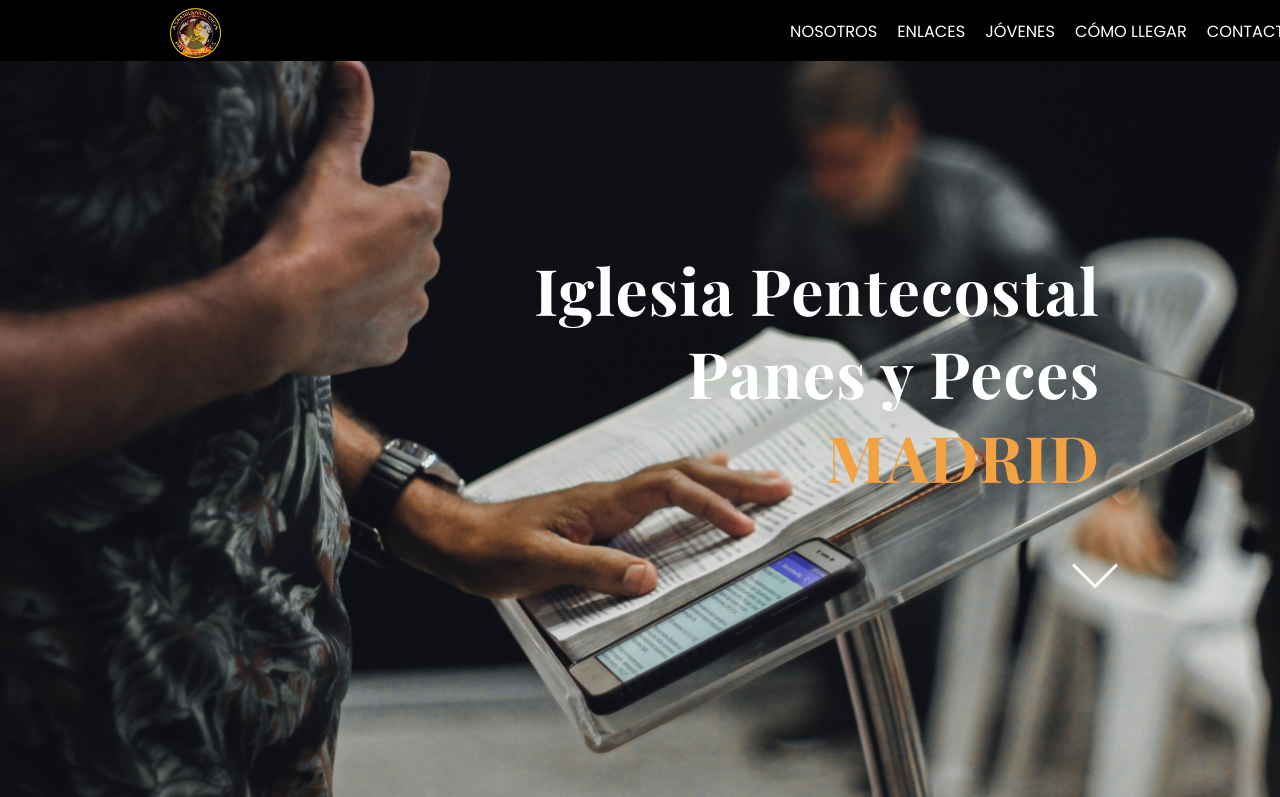
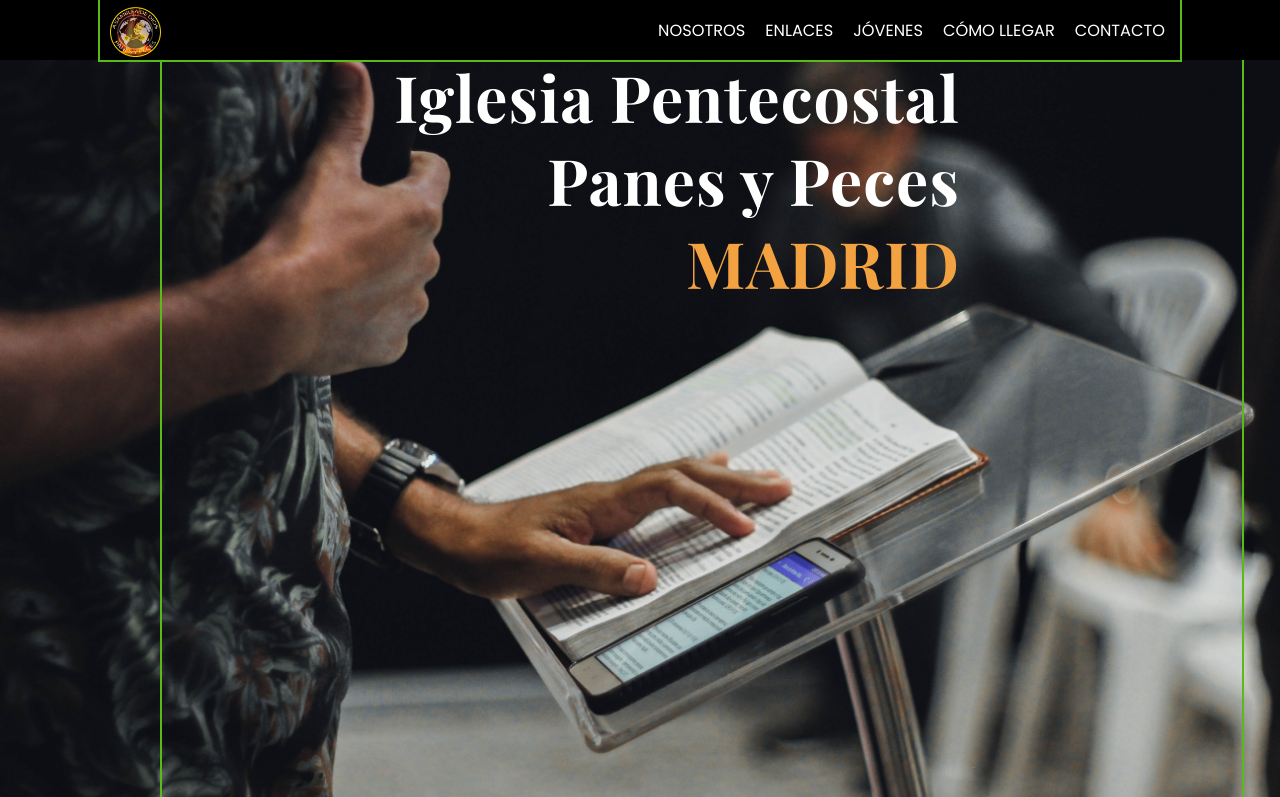
Before and after one commit to rafaelvenegasd/pruebas-frontend, a plain HTML site: page index.html in a window 1280 px wide. Shown: the top 797 px of the page. Drawn offline with nearby package versions, Linux system fonts and the light colour scheme; a web font is replaced by a local one.

Commit message:
ultimos cambios

```diff
--- a/estilos/style.css
+++ b/estilos/style.css
@@ -12,11 +12,11 @@ header, .Hero, .project, .enlaces, .footer, .nosotros{
     align-items: center;
     height: 60px;
     color: white;
-    padding-top: 1px;
+    /* padding-top: 1px;
     padding-bottom: 0;
     padding-left: 10rem;
-    padding-right: 10rem;
-    width: 90%;
+    padding-right: 10rem; */
+    width: 100%;
     display:flex;
     justify-content: space-between;
 }
@@ -69,6 +69,19 @@ h1 strong{
         text-transform: uppercase;
 }
 
+.container{
+    border: #59ba18 solid 2px;
+    margin: 0 auto;
+    width: 1080px;
+    display: inherit;
+    justify-content: inherit;
+    text-align: inherit;
+    vertical-align: inherit;
+    align-items: inherit;
+    height: inherit;
+    flex-wrap: inherit;
+}
+
 .header a{
     color: white;
     text-decoration: none;
@@ -117,11 +130,13 @@ h1 strong{
     padding: 5px 20px;
     width: 96%;
     margin: 0 auto;
+    flex-wrap: wrap;
 }
 
  .enlaces img, .pray img{
         width: 100%;
         height: auto;
+        object-fit: cover;
 }
 
 .enlaces figure, .pray img{
@@ -155,6 +170,7 @@ padding-left: 250px;
     max-width: 850px;
     margin: 0 auto;
     border-radius: 10px;
+    flex-wrap: wrap;
 }
 
 .list{
@@ -204,6 +220,7 @@ padding-left: 250px;
     justify-content: center;
     padding-left: 10rem;
     padding-right: 10rem;
+    flex-wrap: wrap;
 }
 
 button{
--- a/index.html
+++ b/index.html
@@ -9,6 +9,7 @@
         <link rel="stylesheet" href="estilos/style.css">
         <link href="https://fonts.googleapis.com/css?family=Josefin+Sans:400,400i,600,600i,700|Playfair+Display:400,700,700i,900,900i|Poppins:400,700,800,900" rel="stylesheet">
         <header class="header">
+            <div class="container">
                 <figure class="logo"> <a href="index.html">
                         <img class="logo" src="imagenes/logo_blank.png"  alt="Logo de http://iglesiapanesypeces.com"> </a>
                     </figure>
@@ -23,16 +24,20 @@
              </ul>
          </nav>
         </div>
+        </div>
         </header>
         <section class="Hero">
+            <div class="container">
                 <h1 class="hero-tittle">
                     Iglesia Pentecostal  <br> <strog>Panes y Peces</strong>  <br> <strong>Madrid</strong>
                 </h1>
                 <figure class="flecha"> <a href="#Nosotros">
                         <img src="imagenes/down-arrow-white.png"  width="50px" alt="flecha.png"> </a>
                 </figure>
+            </div>
         </section>
        <section id="Nosotros" class="Nosotros">
+           <div class="container">
                <article class="project">
                    <div class="project-contenido">
                    <h3 class="project_names">Nuestros pastores </h3>
@@ -51,10 +56,14 @@
                        <img src="imagenes/pastores.jpg" width="390px" alt="Imagen de los pastores.jpg">
                </figure>
                </article>
+           </div>
        </section>
+       <div class="container">
+           <h2 id="Enlaces" class="enlaces-tittle"> Enlaces </h2>
+       </div>
+       <section  class="enlaces">
+           <div class="container">
 
-       <h2 id="Enlaces" class="enlaces-tittle"> Enlaces </h2>
-       <section  class="enlaces">
                <article class="predicas">
                        <a class="predicas-url" href="https://www.facebook.com/315831492373352/videos/2402829693283550/" target="_blank"><img src="imagenes/predica.PNG" width="400" height="250" alt="imagen-predicas"></a>
                        <div class="list">
@@ -81,10 +90,11 @@
                        <p class="enseñanzas-description">Enseñanza del martes 23 de abril</p>
                    </div>
                </article>
-
+           </div>
         </section>
 
        <section id="Ubicación" class="ubication">
+           <div class="container">
                <article class="pray">
                    <div class="pray_contenido">
                        <h2 class="pray_tittle">¿Necesitas oración?</h2>
@@ -100,9 +110,11 @@
                            <img src="imagenes/orador.jpg"  width="390px" alt="Orador.jpg">
                       </figure>
                    </article>
+           </div>
        </section>
 
         <section id="Contacto" class="contact">
+        <div class="container">
             <form action="">
              <h3 class="contact-tittle">Contáctanos</h3>
              <input class="contact-text" type="text" placeholder="Déjanos tu email" id="email">
@@ -112,15 +124,18 @@
              <a href="https://www.facebook.com/Iglesia-Panes-y-Peces-315831492373352/?modal=admin_todo_tour" class="social-link"><img src="imagenes/facebook.png" width="50" height="50" alt="imagen-fb"></a>
              <a href="" class="social-link"></a>
          </div>
+        </div>
         </section>
 
        <footer class="footer">
+           <div class="container">
                <div>
                <p> Iglesia Panes y Peces Madrid. Todos los derechos reservados</p>
                </div>
                <div>
                    <p>Design by: <a href="https://twitter.com/rafa_vd3" target="_blank">RS</a></p>
                </div>
+           </div>
        </footer>
        <!-- <script src="scripts/main.js"></script> -->
     </body>
```
Lines whose indentation alone changed are shown as unchanged.
